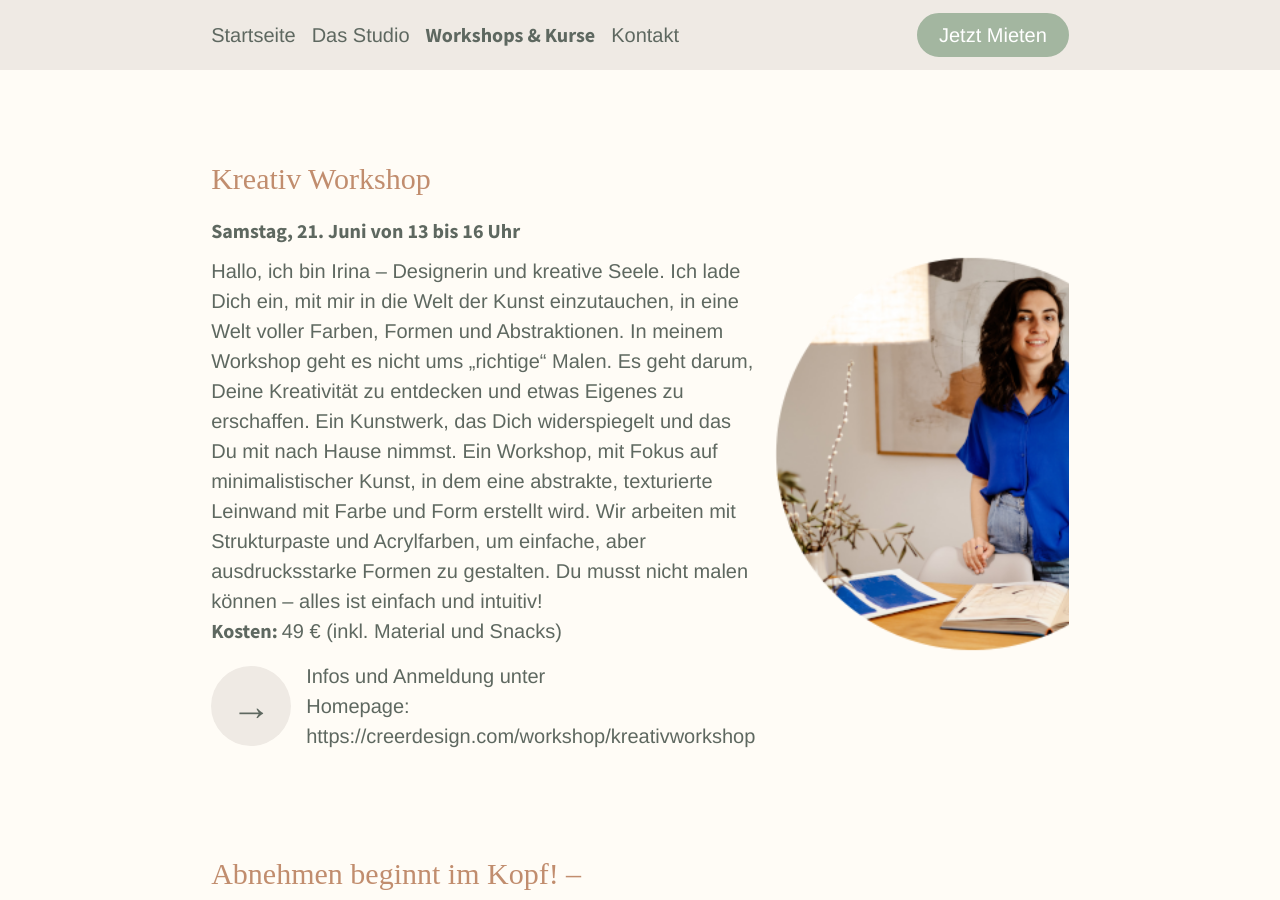
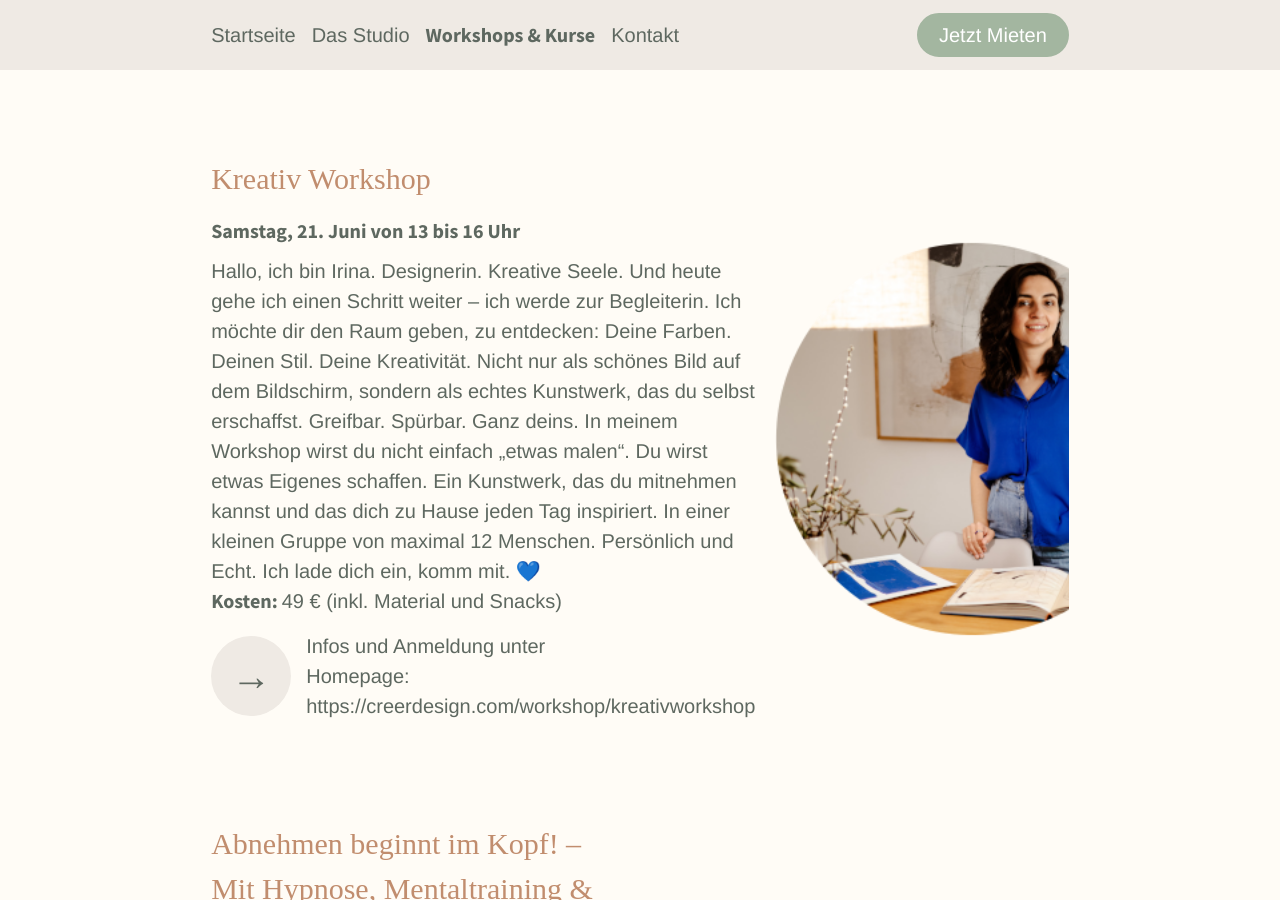
Before and after one commit to sonjafeitsch/meine-nische-website, a Jekyll site: the page built from kurse.html, in a window 1280 px wide and 900 px high, scrolled down 1473 px. Built offline with Jekyll 4.4.1, drawn with Linux system fonts in a browser that asks for light colours; some web fonts are replaced.

Commit message:
update text

```diff
--- a/kurse.html
+++ b/kurse.html
@@ -17,13 +17,12 @@ events:
   - name: "Kreativ Workshop"
     image: irina.png
     time: Samstag, 21. Juni von 13 bis 16 Uhr
-    description: "Hallo, ich bin Irina – Designerin und kreative Seele. Ich lade Dich ein, mit mir in die Welt der
-    Kunst einzutauchen, in eine Welt voller Farben, Formen und Abstraktionen. In meinem Workshop geht es
-     nicht ums „richtige“ Malen. Es geht darum, Deine Kreativität zu entdecken und etwas Eigenes zu erschaffen.
-     Ein Kunstwerk, das Dich widerspiegelt und das Du mit nach Hause nimmst. Ein Workshop, mit Fokus auf minimalistischer
-     Kunst, in dem eine abstrakte, texturierte Leinwand mit Farbe und Form erstellt wird.
-     Wir arbeiten mit Strukturpaste und Acrylfarben, um einfache, aber ausdrucksstarke Formen zu gestalten.
-     Du musst nicht malen können – alles ist einfach und intuitiv!"
+    description: "Hallo, ich bin Irina. Designerin. Kreative Seele. Und heute gehe ich einen Schritt weiter – ich werde
+    zur Begleiterin. Ich möchte dir den Raum geben, zu entdecken: Deine Farben. Deinen Stil. Deine Kreativität.
+    Nicht nur als schönes Bild auf dem Bildschirm, sondern als echtes Kunstwerk, das du selbst erschaffst. Greifbar.
+    Spürbar. Ganz deins. In meinem Workshop wirst du nicht einfach „etwas malen“. Du wirst etwas Eigenes schaffen.
+    Ein Kunstwerk, das du mitnehmen kannst und das dich zu Hause jeden Tag inspiriert. In einer kleinen Gruppe von maximal 12 Menschen. Persönlich und Echt.
+    Ich lade dich ein, komm mit. 💙"
     costs: "49 € (inkl. Material und Snacks)"
     homepage: "https://creerdesign.com/workshop/kreativworkshop"
   - name: "Abnehmen beginnt im Kopf! – Mit Hypnose, Mentaltraining & Breathwork entspannt zum Wohlfühlkörper"
```
